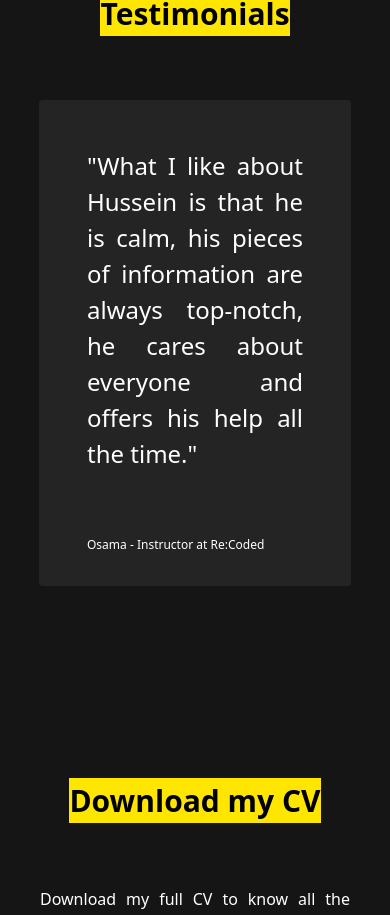
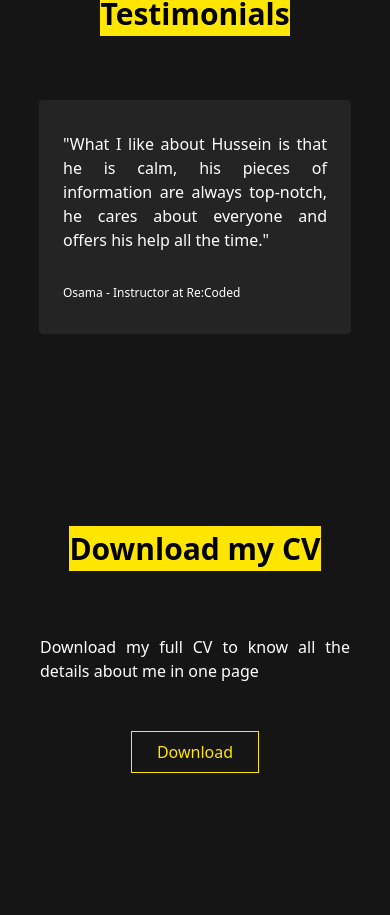
Before and after one commit to husseinTalal2/portfolio, a React (Create React App) app: page /about in a window 390 px wide. Shown: the part 1428-2343 px from the top of the page. Built offline with nearby package versions, Linux system fonts and the light colour scheme.

Commit message:
adding more screen breck points for responsivnes

```diff
--- a/src/components/ِAboutPage/Testimonials.js
+++ b/src/components/ِAboutPage/Testimonials.js
@@ -6,13 +6,13 @@ function Testimonials() {
       <h1 className="inline text-black bg-primaryYellow lg:text-5xl text-3xl font-semibold">
         Testimonials
       </h1>
-      <div className="md:w-3/4 w-4/5  mt-16 justify-center bg-inputColor items-center text-white rounded">
-        <p className="text-justify text-2xl mb-16 mt-12 mx-12">
+      <div className="md:w-3/4 w-4/5  lg:mt-16 mt-16 justify-center bg-inputColor items-center text-white rounded">
+        <p className="text-justify lg:text-2xl text-base lg:mb-16 mb-8 lg:mt-12 mt-8 lg:mx-12 mx-6">
           {'"'}What I like about Hussein is that he is calm, his pieces of
           information are always top-notch, he cares about everyone and offers
           his help all the time.{'"'}
         </p>
-        <p className="mb-8 ml-12 md:text-base text-xs">
+        <p className="mb-8 lg:ml-12 ml-6 md:text-base text-xs">
           Osama - Instructor at Re:Coded
         </p>
       </div>
```
